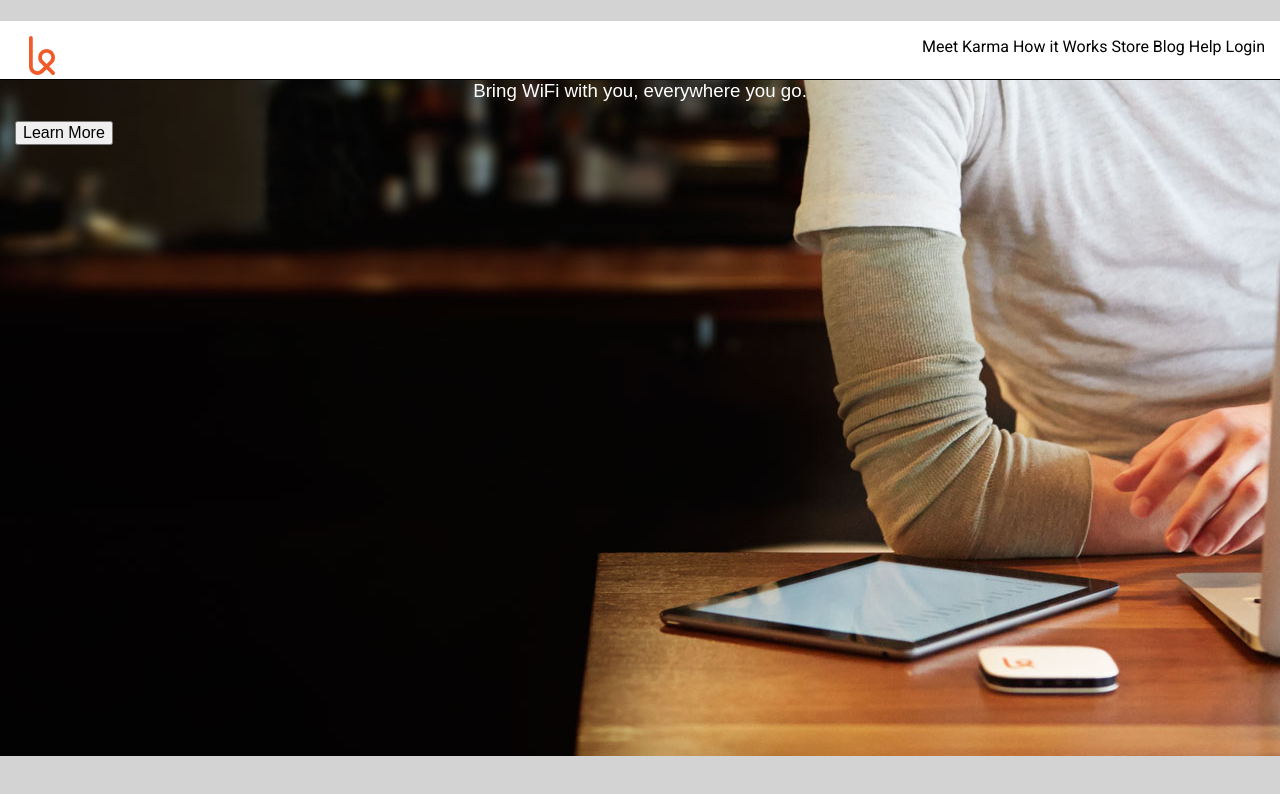
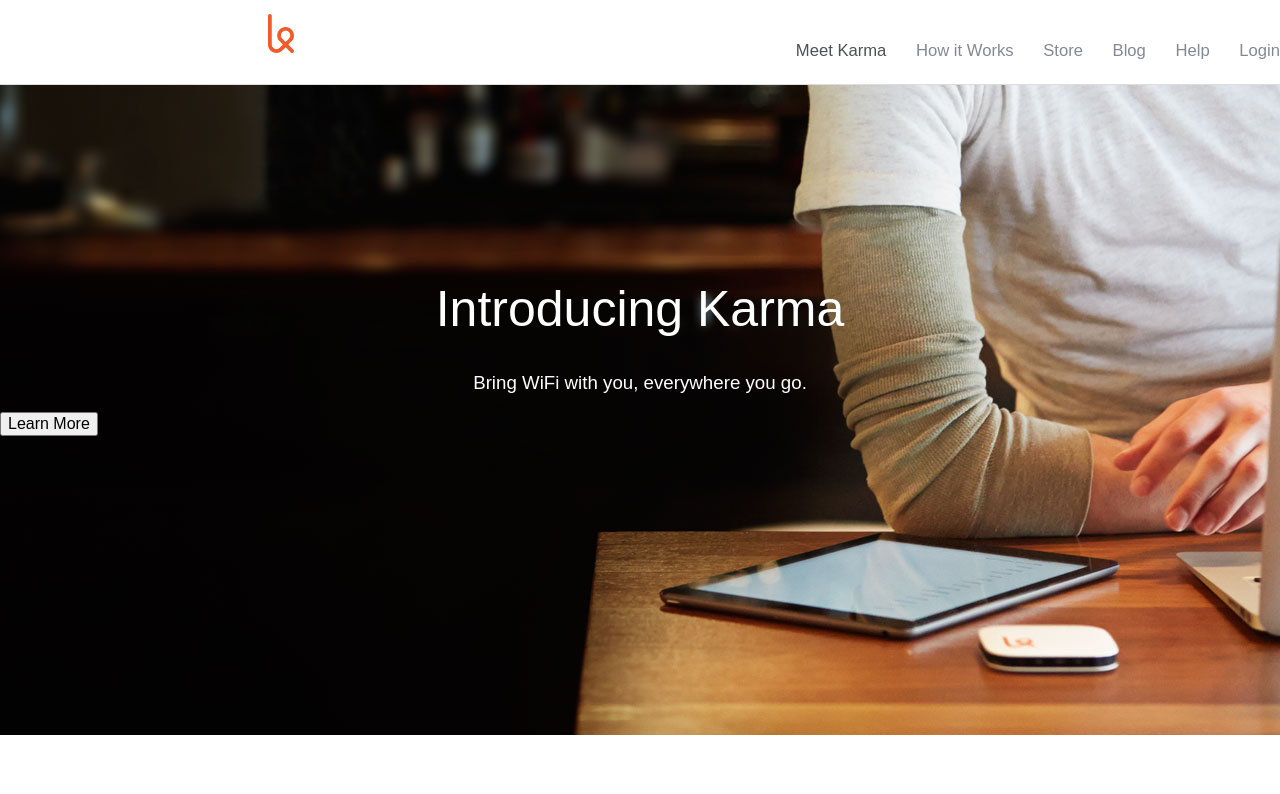
Before and after one commit to abelmaniquis/Landing-Page, a plain HTML site: page index.html in a window 1280 px wide. Drawn offline with Linux system fonts and the light colour scheme.

Commit message:
complete introduction

```diff
--- a/css/style.css
+++ b/css/style.css
@@ -1,47 +1,48 @@
-/*http://thinkful-ed.github.io/karma-clone/*/
 
-/*Navigation Section*/
-html{
-	box-sizing: border-box;
-}
-*,*:before,*:after{
-	box-sizing: inherit;
-}
-
-body{
-	background-color: LightGray;
-}
-
-div{
-	border: 1x solid Chocolate;
-}
-
+/*Navigation*/
 .top-navigation{
-	font-family: 'Roboto', sans-serif;
-	background-color:#FFF;
+    background-color: #FFF;
     position: fixed;
     width: 100%;
-	border-bottom:1px solid;
+    border-bottom: 1px solid #DDD;
     z-index: 9999;
 }
 
-.content{
-	padding: 0px 15px;
-	margin:0 auto;
-	min-width:37.5 rem;
+.top-navigation > .content{
+    padding-left: 268px;
+    padding-top: 14px;
+    height: 4.375rem;
 }
 
-.links{
-	float: right;
+.top-navigation > .logo{
+    height: 4.375rem;
 }
 
-.links li{
-	display: inline;
+.top-navigation .links{
+    float: right;
+    color: #838994;
+    font-size: 1.04rem;
+    margin-top: 1.7rem;
 }
 
-.top-navigation .logo{
-	margin-top:15px;
+.top-navigation .links li{
+    display: inline-block;
+    margin-left: 1.563rem;
 }
+
+.top-navigation .links li.active{
+    color: #4c5058;
+    font-weight: 500;
+}
+
+.top-navigation .links li:hover{
+    cursor: pointer;
+    color: #333333;
+}
+
+
+
+/*INTRODUCTION SECTION*/
 
 .introduction{
     background-image: url('../images/first-background-copy.jpg');
@@ -49,6 +50,7 @@
     background-repeat: no-repeat;
     background-size: cover;
     height: 45.938rem;
+    overflow: auto;
 }
 
 .introduction h1, .introduction h3{
@@ -57,6 +59,12 @@
     font-weight: 300;
 }
 
-/*li {
-	display: inline;
-}*/
+.introduction h1{
+    margin-top: 17.5rem;
+    font-size: 3.125rem;
+}
+
+.introduction h3{
+    margin-top:  1.25rem;
+    margin-size: 1.563rem;
+}
--- a/index.html
+++ b/index.html
@@ -6,7 +6,6 @@
 	<title>Karma</title>
 <link rel="stylesheet" href="css/normalize.css">
 <link rel="stylesheet" href="css/style.css">
-<link href='http://fonts.googleapis.com/css?family=Roboto:400,500,300' rel='stylesheet' type='text/css'>
 </head>
 	<body>
 		<nav class="top-navigation">
@@ -19,10 +18,9 @@
 					<li>Help</li>
 					<li>Login</li>
 				</ul>
-				<img class="logo" src="images/karma-logo.svg" alt="Karma" width="26" style="margin-left: 14px" ; height: "70px">
+				<img class="logo" src="images/karma-logo.svg" alt="Karma" width="26">
 			</div>
 		</nav>
-
 	<section class = "introduction">
 	<div class = "content">
 		<h1>Introducing Karma</h1>
@@ -35,3 +33,12 @@
 
 	</body>
 </html>
+
+
+
+<!--#page>div.logo+ul#navigation>li*5>a{Item $}
+Creates a list of 5 items
+
+https://packagecontrol.io/
+
+http://docs.emmet.io/abbreviations/syntax/!-->
```
Lines whose indentation alone changed are shown as unchanged.
